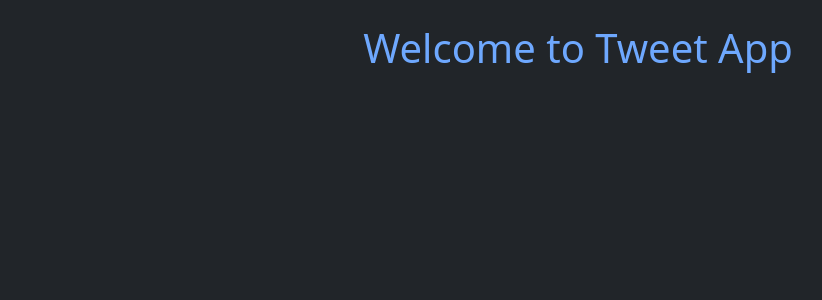
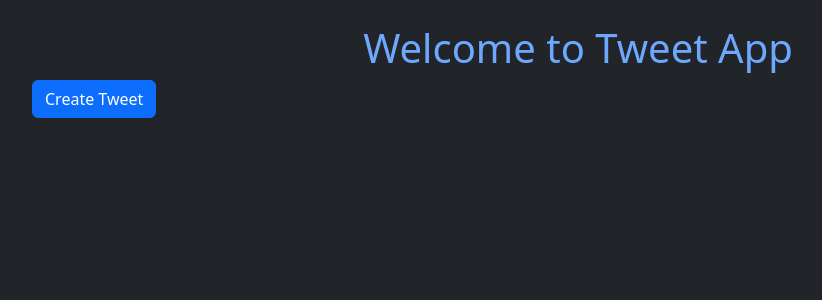
Before and after one commit to Rahul8320/LearningDjango, a Django app: template TweetApp/tweet/templates/tweet/home.html in a window 1280 px wide. Shown: the part 56-356 px from the top of the page, without its empty margins (62-884 px from the left). Run offline with Django 4.2, Linux system fonts and the light colour scheme; the template is opened without the code that fills it, so the values that code supplies are empty.

Commit message:
Add Create and Update tweet

```diff
--- a/TweetApp/tweet/templates/tweet/home.html
+++ b/TweetApp/tweet/templates/tweet/home.html
@@ -6,4 +6,31 @@ Tweet
 
 {% block content %}
 <h1 class="text-center mt-4 text-primary-emphasis">Welcome to Tweet App</h1>
+
+<div class="container">
+    <a href="{% url "create_tweet" %}" class="btn btn-primary mb-3">Create Tweet</a>
+
+    <div class="row gap-3">
+        {% for tweet in tweets %}
+        <div class="card mb-3" style="max-width: 540px;">
+            <div class="row g-0">
+                <div class="col-md-4 d-flex align-items-center">
+                    <img src="{{tweet.photo.url}}" class="img-fluid object-fit-cover m-1 rounded-3" style="max-height: 200px;" alt="photo url">
+                </div>
+                <div class="col-md-8">
+                <div class="card-body">
+                    <h5 class="card-title">{{tweet.user.username}}</h5>
+                    <p class="card-text"> {{tweet.text}} </p>
+                    <p class="card-text"><small class="text-body-secondary">Last updated at {{tweet.updated_at}} </small></p>
+                    <div class="d-flex justify-content-end bottom-0">
+                        <a href="{% url "update_tweet" tweet.id %}" class="btn btn-outline-success mx-3">Update</a>
+                        <a href="{% url "delete_tweet" tweet.id %}" class="btn btn-outline-danger">Delete</a>
+                    </div>
+                </div>
+                </div>
+            </div>
+        </div>
+        {% endfor %}
+    </div>
+</div>
 {% endblock %}
--- a/TweetApp/tweet/urls.py
+++ b/TweetApp/tweet/urls.py
@@ -2,5 +2,8 @@ from django.urls import path
 from . import views
 
 urlpatterns = [
-    path("", view=views.home, name="home")
+    path("", view=views.home, name="home"),
+    path("create/", view=views.create_tweet, name="create_tweet"),
+    path("<int:tweet_id>/update/", view=views.update_tweet, name="update_tweet"),
+    path("<int:tweet_id>/delete/", view=views.delete_tweet, name="delete_tweet")
 ]
```
Also changed, not shown: TweetApp/tweet/forms.py (added, +7 -0 lines), TweetApp/tweet/templates/tweet/create.html (added, +30 -0 lines), TweetApp/tweet/templates/tweet/delete.html (added, +9 -0 lines), TweetApp/tweet/views.py (+42 -1 lines), TweetApp/db.sqlite3, TweetApp/media/photos/small_masala_chai.jpg (added).
